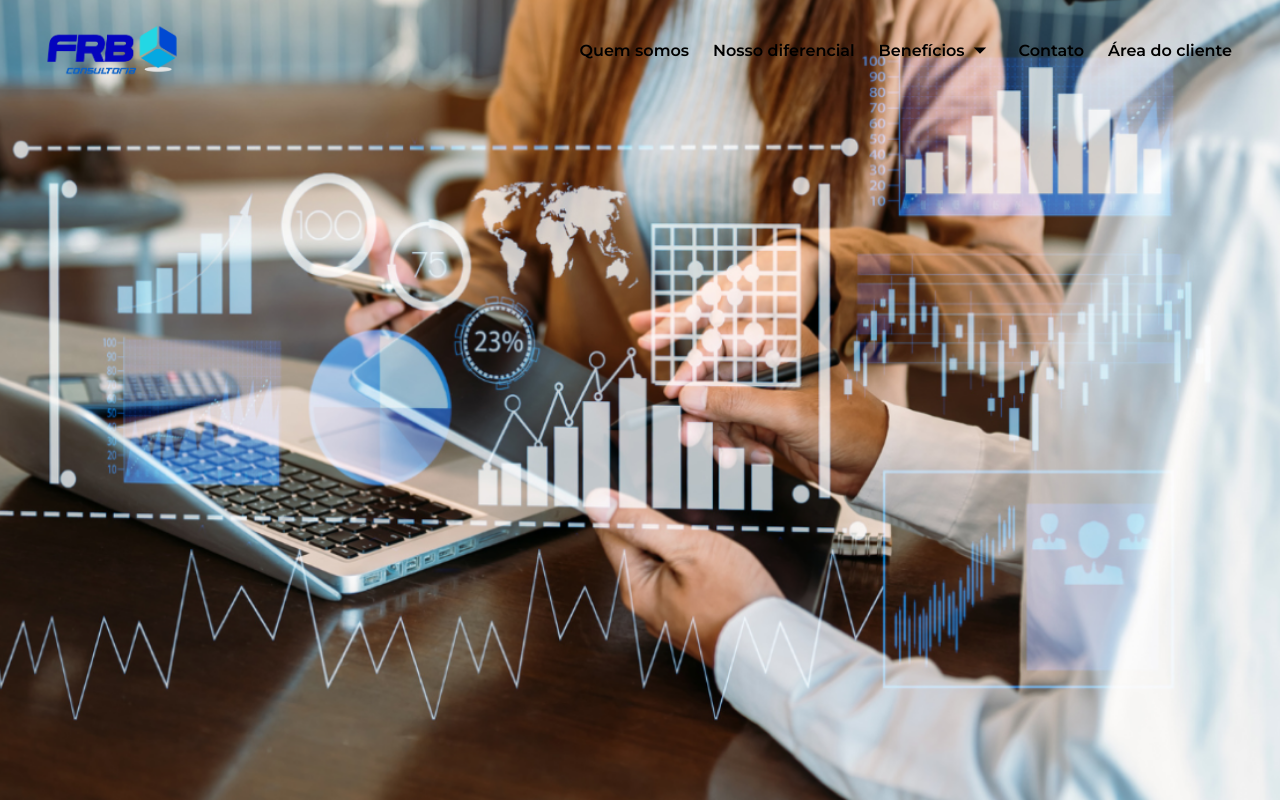
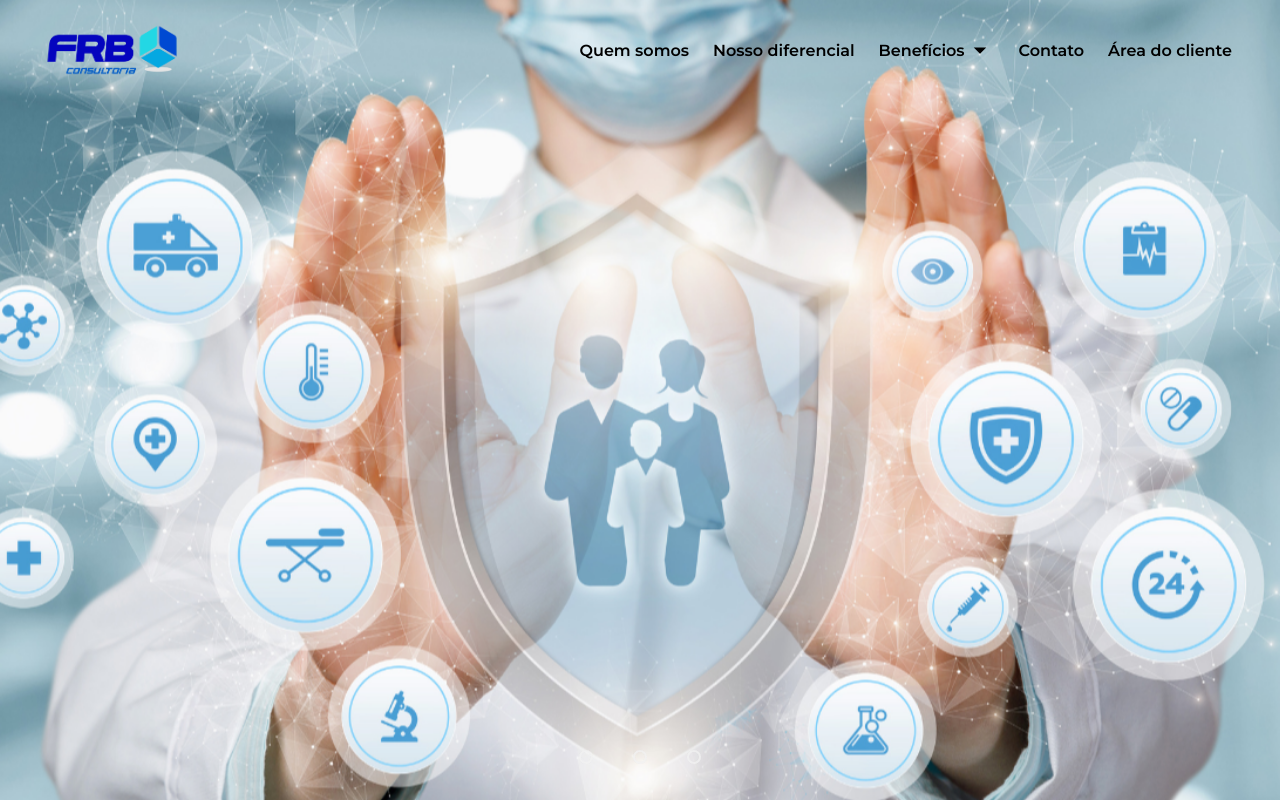
Before and after one commit to Gabriel-Dev/FRB-Website, a React (Vite) app in the folder FRB-Website/: page / in a window 1280 px wide. Shown: the top 802 px of the page. Built offline with nearby package versions, Linux system fonts and the light colour scheme.

Commit message:
fix: sendmail feature and slider

```diff
--- /dev/null
+++ b/FRB-Website/src/components/Slider/index.jsx
@@ -0,0 +1,60 @@
+import { useEffect, useRef } from "react";
+import { SliderStyle } from "./styled";
+import hands from "../../assets/img/hands.png";
+import tech from "../../assets/img/tech.png";
+import backhgroundslide from "../../assets/img/backhgroundslide.png";
+
+export const SlideShow = () => {
+  const images = [hands, tech, backhgroundslide];
+  const radio1 = useRef(null);
+  const radio2 = useRef(null);
+  const radio3 = useRef(null);
+
+  useEffect(() => {
+    let count = 1;
+    const intervalId = setInterval(() => {
+      count == 3 ? (count = 1) : count++;
+      count == 1
+        ? (radio1.current.checked = true)
+        : count == 2
+        ? (radio2.current.checked = true)
+        : (radio3.current.checked = true);
+    }, 7000);
+
+    return () => {
+      clearInterval(intervalId);
+    };
+  }, []);
+
+  return (
+    <SliderStyle>
+      <div className="slides">
+        <input ref={radio1} type="radio" name="radio" id="radio1" />
+        <input ref={radio2} type="radio" name="radio" id="radio2" />
+        <input ref={radio3} type="radio" name="radio" id="radio3" />
+
+        <div className="slide first">
+          <img src={images[0]} alt="slide" />
+        </div>
+        <div className="slide">
+          <img src={images[1]} alt="slide" />
+        </div>
+        <div className="slide">
+          <img src={images[2]} alt="slide" />
+        </div>
+
+        <div className="navigation-auto">
+          <div className="auto1"></div>
+          <div className="auto2"></div>
+          <div className="auto3"></div>
+        </div>
+
+        <div className="navigation-manual">
+          <label htmlFor="radio1" className="manual"></label>
+          <label htmlFor="radio2" className="manual"></label>
+          <label htmlFor="radio3" className="manual"></label>
+        </div>
+      </div>
+    </SliderStyle>
+  );
+};
--- /dev/null
+++ b/FRB-Website/src/components/Slider/styled.js
@@ -0,0 +1,104 @@
+import styled from "styled-components";
+export const SliderStyle = styled.div`
+  margin: 0 auto;
+  width: 300%;
+  height: 400px;
+  overflow: hidden;
+
+  .slides {
+    width: 100%;
+    height: 100%;
+    display: flex;
+
+    input {
+      display: none;
+    }
+
+    .slide {
+      width: 33.333%;
+      position: relative;
+      transition: 2s;
+      img {
+        width: 100%;
+        height: 100%;
+        object-fit: cover;
+      }
+    }
+
+    .navigation-manual {
+      position: absolute;
+      margin-top: 350px;
+      width: 100%;
+      display: flex;
+      justify-content: center;
+
+      .manual {
+        height: 10px;
+        border: 2px solid var(--color-white-2);
+        padding: 5px;
+        border-radius: 10px;
+        cursor: pointer;
+        transition: 0.5s;
+        opacity: 0.5;
+      }
+      .manual:not(:last-child) {
+        margin-right: 40px;
+      }
+      .manual:hover {
+        background-color: var(--color-white-2);
+      }
+    }
+
+    .navigation-auto {
+      position: absolute;
+      width: 100%;
+      margin-top: 350px;
+      display: flex;
+      justify-content: center;
+
+      div {
+        border: 2px solid var(--color-white-2);
+        padding: 5px;
+        border-radius: 10px;
+        cursor: pointer;
+        transition: 0.5s;
+        opacity: 0.5;
+      }
+      div:not(:last-child) {
+        margin-right: 40px;
+      }
+    }
+  }
+
+  #radio1:checked ~ .first {
+    margin-left: 0;
+  }
+  #radio2:checked ~ .first {
+    margin-left: -33.333%;
+  }
+  #radio3:checked ~ .first {
+    margin-left: -66.666%;
+  }
+
+  #radio1:checked ~ .navigation-auto .auto1 {
+    background-color: var(--color-white-2);
+  }
+
+  #radio2:checked ~ .navigation-auto .auto2 {
+    background-color: var(--color-white-2);
+  }
+
+  #radio3:checked ~ .navigation-auto .auto3 {
+    background-color: var(--color-white-2);
+  }
+
+  @media (min-width: 768px) {
+    height: 800px;
+    .slides {
+      .navigation-manual,
+      .navigation-auto {
+        margin-top: 750px;
+      }
+    }
+  }
+`;
--- a/FRB-Website/src/components/footer/styled.js
+++ b/FRB-Website/src/components/footer/styled.js
@@ -31,6 +31,9 @@ svg{
       display: flex;
       flex-direction: column;
       gap: 16px;
+      h3{
+        margin: 16px 0 0 0;
+      }
       a {
         font-weight: 400px;
         width: 200px;
--- a/FRB-Website/src/pages/ResetPassword/index.jsx
+++ b/FRB-Website/src/pages/ResetPassword/index.jsx
@@ -19,10 +19,13 @@ export const ResetPassword = () => {
   const [token, setToken] = useState(false);
   const [eye, setEye] = useState(true);
   const navigate = useNavigate()
-  const email = params.email;
+
+  const id = params.id;
 
   useEffect(() => {
     const login = async () => {
+      const users = await api.get("users/")
+      const email = users.data.results.find((user)=>user.id==id).email
       const response = await api.post("users/login/", {
         username: email,
         password: email,
@@ -53,7 +56,6 @@ export const ResetPassword = () => {
       navigate("/areadocliente")
     } catch (err) {
       console.log(err);
-      console.log("teste")
       notifyError("Não foi possível alterar a senha")
     }
   };
--- a/FRB-Website/src/pages/whoWeAre/index.jsx
+++ b/FRB-Website/src/pages/whoWeAre/index.jsx
@@ -1,9 +1,6 @@
 import { Main } from "./style";
 import { Header } from "../../components/header";
 import { Footer } from "../../components/Footer";
-import hands from "../../assets/img/hands.png";
-import tech from "../../assets/img/tech.png";
-import backhgroundslide from "../../assets/img/backhgroundslide.png";
 import father from "../../assets/img/father.png";
 import stethoscope from "../../assets/img/stethoscope.png";
 import management from "../../assets/img/management.png";
@@ -11,46 +8,15 @@ import selfManagement from "../../assets/img/selfManagement.png";
 import apart from "../../assets/img/apart.png";
 import BI from "../../assets/img/BI.png";
 import medic from "../../assets/img/medic.png";
-import { useState, useEffect } from 'react';
+import { SlideShow } from "../../components/Slider";
+import { useEffect, useState, useRef } from "react";
 
 export const WhoWeAre = () => {
-  const [currentState, setCurrentState] = useState("");
-  const SlideShow = ({ images }) => {
-    const [currentImage, setCurrentImage] = useState(0);
-
-
-    useEffect(() => {
-      const interval = setInterval(() => {
-        setCurrentImage((prevImage) => (prevImage + 1) % images.length);
-      }, 5000);
-
-      return () => clearInterval(interval);
-    }, [images]);
-
-    return (
-      <div>
-        <img src={images[currentImage]} alt="Slide" />
-      </div>
-    );
-  };
-const images = [
-  hands,tech,backhgroundslide
-]
-// console.log("37",hands)
-// console.log("38",tech)
-// console.log("39",backhgroundslide)
-// console.log("40", images)
-
   return (
     <>
       <Header />
       <Main>
-
-        <div className="handsImg opacity">
-        <SlideShow images={images} />
-
-        </div>
-        {/* {images.map(e=>(e == "/src/assets/img/hands.png"?setCurrentState("class1"):e == "/src/assets/img/tech.png"?setCurrentState("class2"):setCurrentState("class3")))} */}
+          <SlideShow/>
         <section>
           <div className="whyFRB slideLeft">
             <h3>Por que a FRB?</h3>
--- a/FRB-Website/src/pages/whoWeAre/style.js
+++ b/FRB-Website/src/pages/whoWeAre/style.js
@@ -21,16 +21,7 @@ export const Main = styled.main`
     width: 100%;
     height: 100%;
   }
-  @keyframes opacity {
-    0% {
-        opacity: 0;
-        transform: matrix(-100%);
-    }
-    100% {
-        opacity: 1;
-        transform: matrix(0);
-    }
-  }
+
   .handsImg {
     width: 100%;
     height: 400px;
@@ -38,9 +29,7 @@ export const Main = styled.main`
     align-items: center;
     justify-content: center;
 
-
-    div{
-
+    div {
       width: 100%;
       height: 100%;
     }
@@ -49,9 +38,7 @@ export const Main = styled.main`
       width: 100%;
       height: 100%;
       object-fit: cover;
-
     }
-
   }
 
   .whyFRB {
@@ -142,10 +129,10 @@ export const Main = styled.main`
       }
     }
 
-    li:hover{
-        transition: 0.2s;
-        box-shadow: 0px 12px 12px rgba(0, 0, 0, 0.9);
-        transform: translatey(-16px);
+    li:hover {
+      transition: 0.2s;
+      box-shadow: 0px 12px 12px rgba(0, 0, 0, 0.9);
+      transform: translatey(-16px);
     }
   }
 
@@ -153,8 +140,13 @@ export const Main = styled.main`
     section {
       max-width: 1440px;
     }
-    .handsImg {
+    .slider{
       height: 800px;
+      .slides{
+        .navigation-manual, .navigation-auto{
+          margin-top: 750px;
+        }
+      }
     }
     .whyFRB {
       height: 300px;
@@ -211,5 +203,4 @@ export const Main = styled.main`
       }
     }
   }
-
 `;
--- a/FRB-Website/src/routes/index.jsx
+++ b/FRB-Website/src/routes/index.jsx
@@ -1,5 +1,5 @@
 import { Route, Routes } from "react-router-dom";
-import { WhoWeAre } from "../pages/WhoWeAre";
+import { WhoWeAre } from "../pages/whoWeAre";
 import { OurDifferential } from "../pages/OurDifferential";
 import { Benefits } from "../pages/Benefits";
 import { Contact } from "../pages/Contact";
@@ -21,7 +21,7 @@ export const MainRoutes = () => {
       <Route path="contato" element={<Contact />} />
       <Route path="contato/obrigadopelocontato" element={<Thanks />} />
       <Route path="areadocliente" element={<CustomerArea />} />
-      <Route path="redefinirsenha/:email" element={<ResetPassword />} />
+      <Route path="redefinirsenha/:id" element={<ResetPassword />} />
       <Route element={<ProtectRoutes />}>
         <Route path="user" element={<User />} />
         <Route element={<MyAdminProvider/>}>
--- a/FRB-Website/src/services/api.js
+++ b/FRB-Website/src/services/api.js
@@ -1,6 +1,6 @@
 import axios from "axios";
 
 export const api = axios.create({
-    baseURL: "http://3.138.134.113/api/",
+    baseURL: "http://localhost:8000/api/",
     timeout: 5000
 })
```
